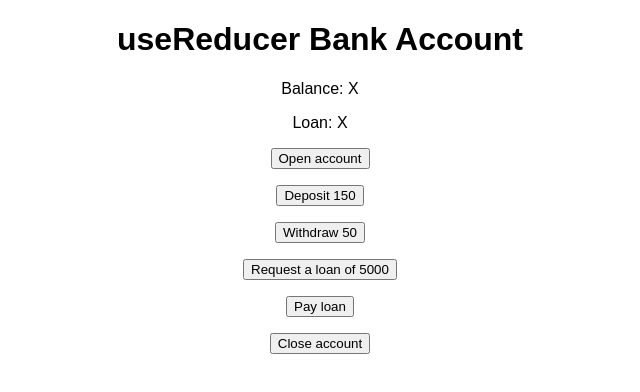
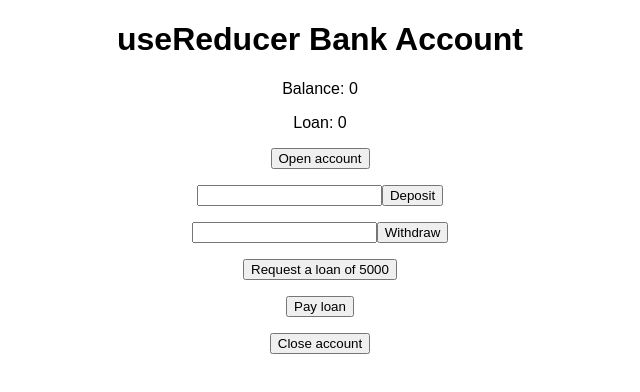
Before and after one commit to saodat-riskiyeva/useReducer-bank-account, a React (Create React App) app: page / in a window 1280 px wide. Shown: the top 392 px of the page, without its empty margins (320-960 px from the left). Built offline with nearby package versions, Linux system fonts and the light colour scheme.

Commit message:
handling depositing and withdrawing money

```diff
--- a/src/App.js
+++ b/src/App.js
@@ -1,5 +1,5 @@
 import "./styles.css";
-import { useReducer } from "react";
+import { useReducer, useState } from "react";
 
 /*
 INSTRUCTIONS / CONSIDERATIONS:
@@ -25,6 +25,7 @@ const initialState = {
   isActive: false,
 };
 
+// =openAccount=, =deposit=, =withdraw=, requestLoan, payLoan, =closeAccount=
 function reducer(state, action) {
   switch (action.type) {
     case "openAccount":
@@ -35,12 +36,13 @@ function reducer(state, action) {
     case "deposit":
       return {
         ...state,
-        balance: state.balance + 150,
+        isActive: true,
+        balance: state.balance + Number(action.payload),
       };
     case "withdraw":
       return {
         ...state,
-        balance: state.balance - 50,
+        balance: state.balance - Number(action.payload),
       };
     case "closeAccount":
       return {
@@ -51,16 +53,39 @@ function reducer(state, action) {
       throw new Error("Action is unknown");
   }
 }
-// openAccount, deposit, withdraw, requestLoan, payLoan, closeAccount
 
 export default function App() {
-  const [{ isActive }, dispatch] = useReducer(reducer, initialState);
+  const [{ balance, loan, isActive }, dispatch] = useReducer(
+    reducer,
+    initialState
+  );
+
+  const [deposit, setDeposit] = useState("");
+  const [withdraw, setWithdraw] = useState("");
+
+  function handleDepositAmount(data) {
+    setDeposit(data);
+  }
+
+  function handleWithdrawAmount(data) {
+    setWithdraw(data);
+  }
+
+  function handleDeposit() {
+    setDeposit("");
+    dispatch({ type: "deposit", payload: deposit });
+  }
+
+  function handleWithdraw() {
+    setWithdraw("");
+    dispatch({ type: "withdraw", payload: withdraw });
+  }
 
   return (
     <div className="App">
       <h1>useReducer Bank Account</h1>
-      <p>Balance: X</p>
-      <p>Loan: X</p>
+      <p>Balance: {balance}</p>
+      <p>Loan: {loan}</p>
 
       <p>
         <button
@@ -71,13 +96,27 @@ export default function App() {
         </button>
       </p>
       <p>
-        <button onClick={() => dispatch({ type: "deposit" })} disabled={false}>
-          Deposit 150
+        <span>
+          <input
+            type="number"
+            value={deposit}
+            onChange={(e) => handleDepositAmount(e.target.value)}
+          />
+        </span>
+        <button onClick={() => handleDeposit()} disabled={false}>
+          Deposit
         </button>
       </p>
       <p>
-        <button onClick={() => dispatch({ type: "withdraw" })} disabled={false}>
-          Withdraw 50
+        <span>
+          <input
+            type="number"
+            value={withdraw}
+            onChange={(e) => handleWithdrawAmount(e.target.value)}
+          />
+        </span>
+        <button onClick={() => handleWithdraw()} disabled={false}>
+          Withdraw
         </button>
       </p>
       <p>
```
